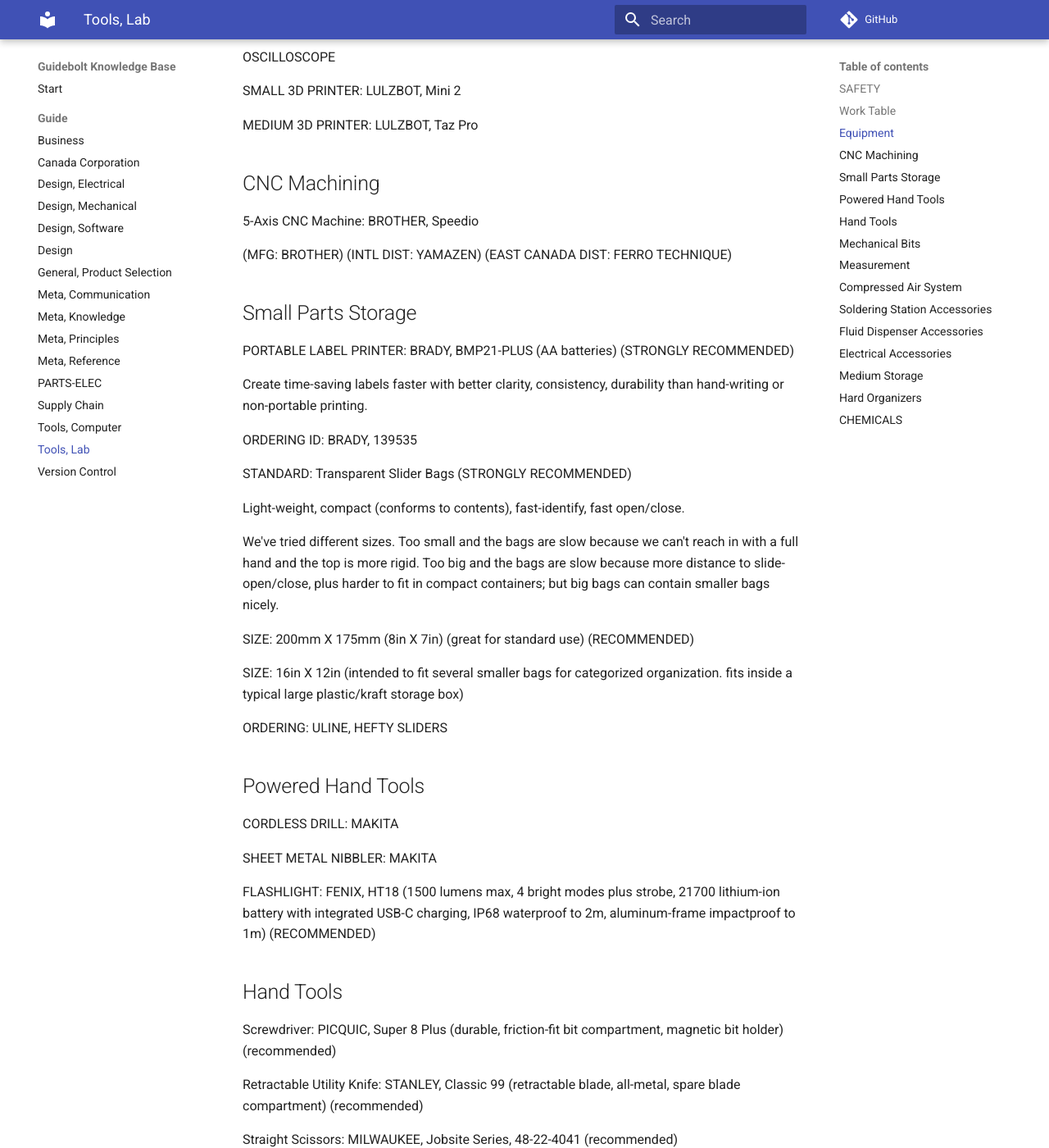
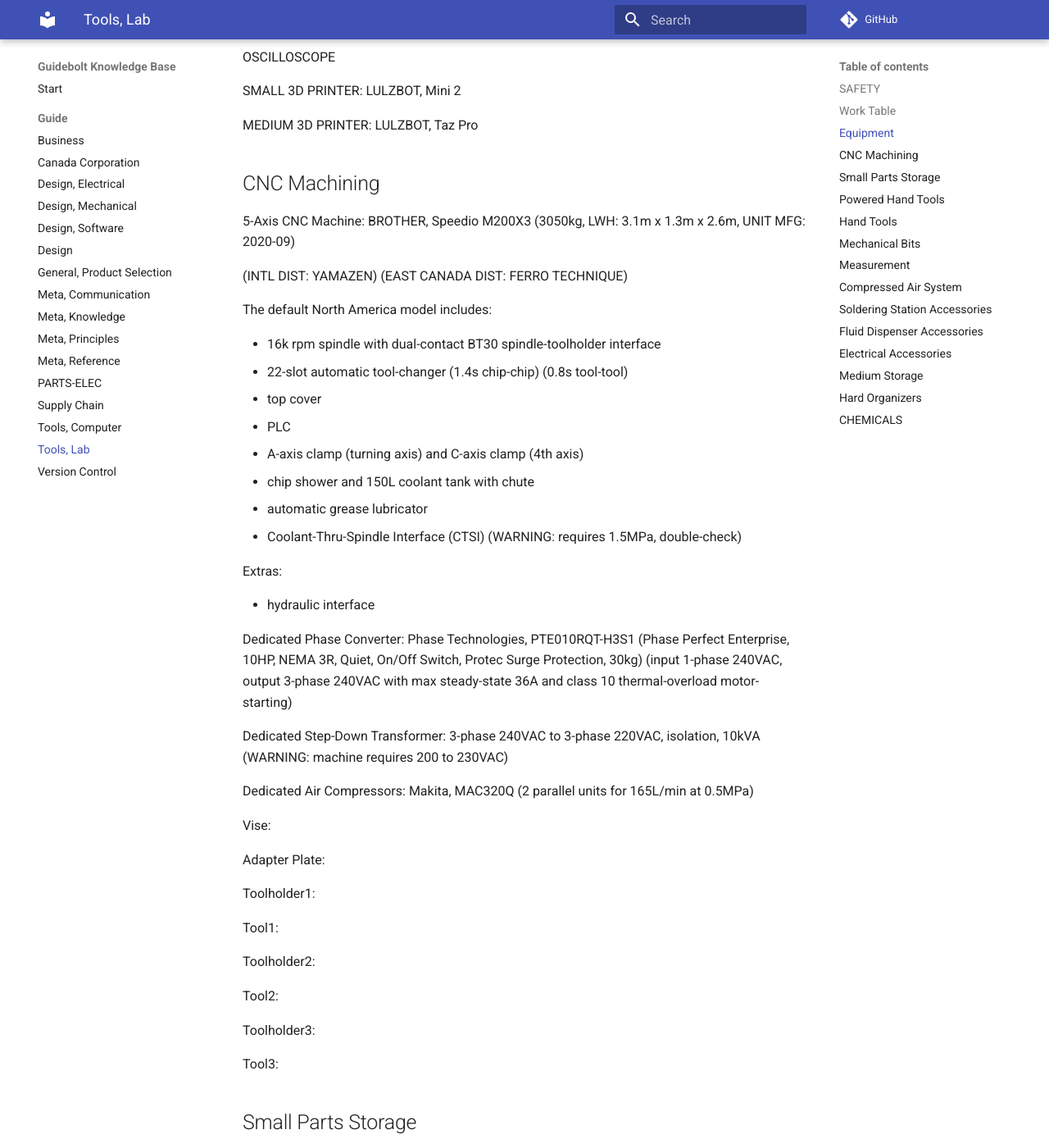
Before and after one commit to Guidebolt/knowledge, an MkDocs documentation site: the page built from docs/guide/tools-lab.md, in a window 1280 px wide and 1400 px high, scrolled down 1393 px. Shown: the whole window at 82% size. Built offline with MkDocs 1.6.1 and Material for MkDocs 9.7.7, drawn with Linux system fonts in a browser that asks for light colours; comment, search, counter and statistics services are not loaded.

Commit message:
5a-cnc draft

```diff
--- a/docs/guide/tools-lab.md
+++ b/docs/guide/tools-lab.md
@@ -53,11 +53,46 @@ MEDIUM 3D PRINTER: LULZBOT, Taz Pro
 
 ## CNC Machining
 
-5-Axis CNC Machine: BROTHER, Speedio
+5-Axis CNC Machine: BROTHER, Speedio M200X3 (3050kg, LWH: 3.1m x 1.3m x 2.6m, UNIT MFG: 2020-09)
 
-(MFG: BROTHER) (INTL DIST: YAMAZEN) (EAST CANADA DIST: FERRO TECHNIQUE)
+(INTL DIST: YAMAZEN) (EAST CANADA DIST: FERRO TECHNIQUE)
 
+The default North America model includes:
 
+* 16k rpm spindle with dual-contact BT30 spindle-toolholder interface
+* 22-slot automatic tool-changer (1.4s chip-chip) (0.8s tool-tool)
+* top cover
+* PLC
+* A-axis clamp (turning axis) and C-axis clamp (4th axis)
+* chip shower and 150L coolant tank with chute
+* automatic grease lubricator
+* Coolant-Thru-Spindle Interface (CTSI) (WARNING: requires 1.5MPa, double-check)
+
+Extras:
+
+* hydraulic interface
+
+Dedicated Phase Converter: Phase Technologies, PTE010RQT-H3S1 (Phase Perfect Enterprise, 10HP, NEMA 3R, Quiet, On/Off Switch, Protec Surge Protection, 30kg) (input 1-phase 240VAC, output 3-phase 240VAC with max steady-state 36A and class 10 thermal-overload motor-starting)
+
+Dedicated Step-Down Transformer: 3-phase 240VAC to 3-phase 220VAC, isolation, 10kVA (WARNING: machine requires 200 to 230VAC)
+
+Dedicated Air Compressors: Makita, MAC320Q (2 parallel units for 165L/min at 0.5MPa)
+
+Vise:
+
+Adapter Plate:
+
+Toolholder1:
+
+Tool1:
+
+Toolholder2:
+
+Tool2:
+
+Toolholder3:
+
+Tool3:
 
 ## Small Parts Storage
 
```
